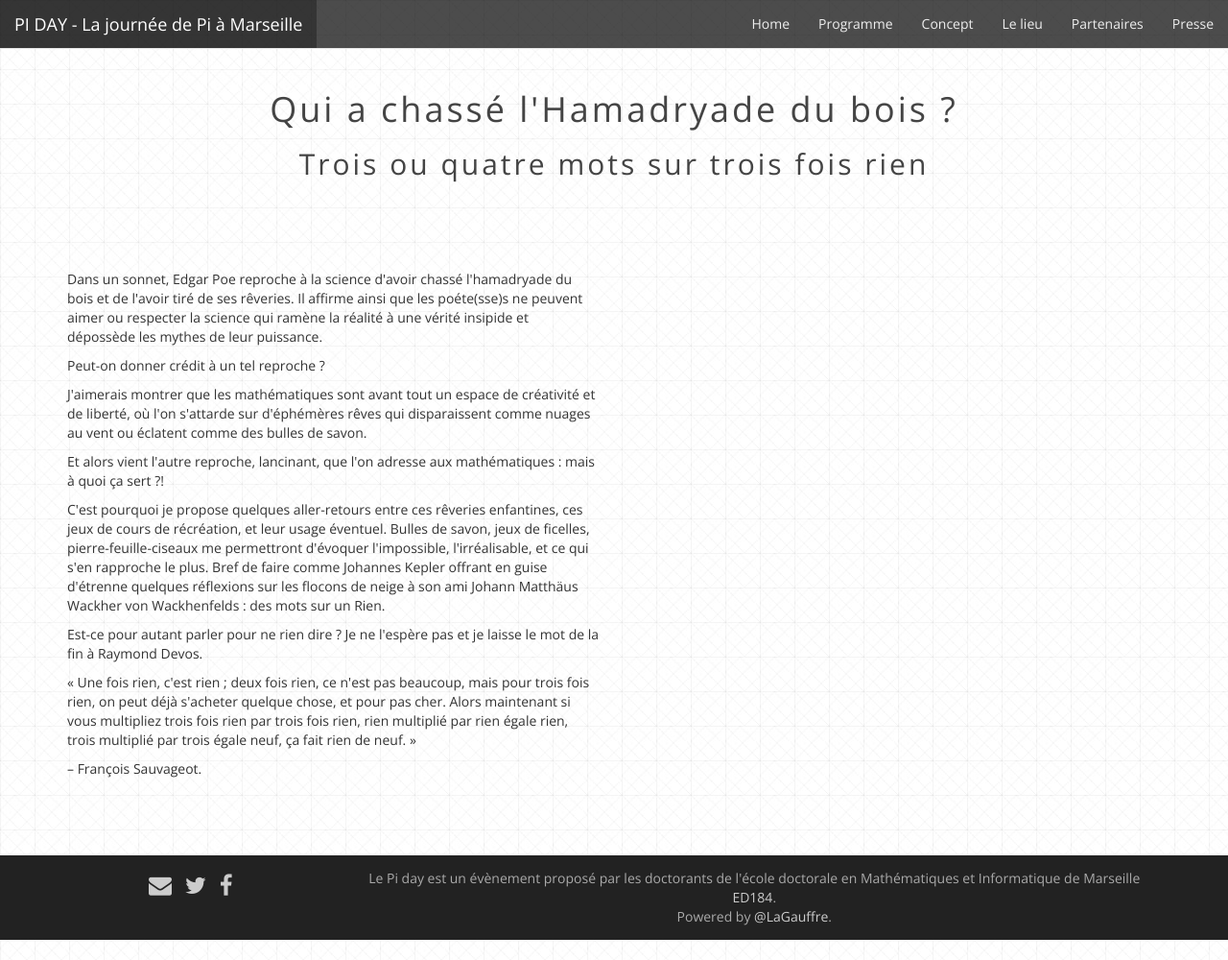
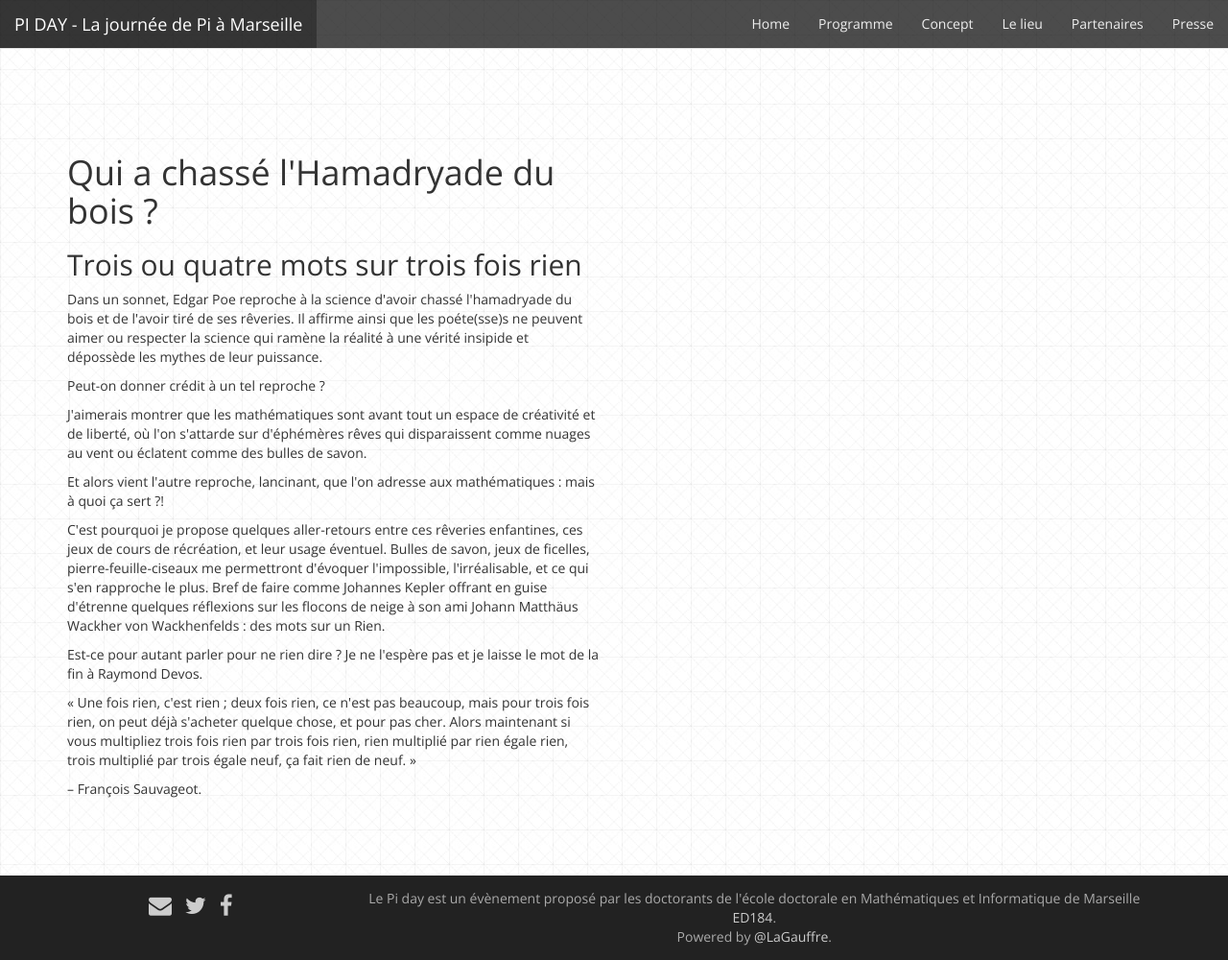
Before and after one commit to Piday/piday.github.io, a Jekyll site: the page built from sauvageot.html, in a window 1280 px wide and 1000 px high. Shown: the whole window at 96% size. Built offline with Jekyll 4.4.1, drawn with Linux system fonts in a browser that asks for light colours; nearby versions of some CDN libraries; Markdown is read by kramdown in place of the engine named in the settings.

Commit message:
sauvageot

```diff
--- a/sauvageot.html
+++ b/sauvageot.html
@@ -6,17 +6,12 @@ permalink: /sauvageot.html
 
 <div class="vertical-spacer"></div>
 <div class="container">
-  <div class="row text-center">
-    <div class="col-sm-12">
-      <div class="catchphrase">
-        <h1>Qui a chassé l'Hamadryade du bois ?</h1>
-		<h2>Trois ou quatre mots sur trois fois rien</h2>
-      </div>
-    </div>
-  </div>
+
   <div class="vertical-spacer"></div>
   <div class="row">
     <div class="col-sm-6">
+        <h1>Qui a chassé l'Hamadryade du bois ?</h1>
+		<h2>Trois ou quatre mots sur trois fois rien</h2>
 		<p>Dans un sonnet, Edgar Poe reproche à la science d'avoir chassé l'hamadryade du bois et de l'avoir tiré de ses rêveries. Il affirme ainsi que les poéte(sse)s ne peuvent aimer ou respecter la science qui ramène la réalité à une vérité insipide et dépossède les mythes de leur puissance.</p>
 		<p>Peut-on donner crédit à un tel reproche ?</p>
 
```
